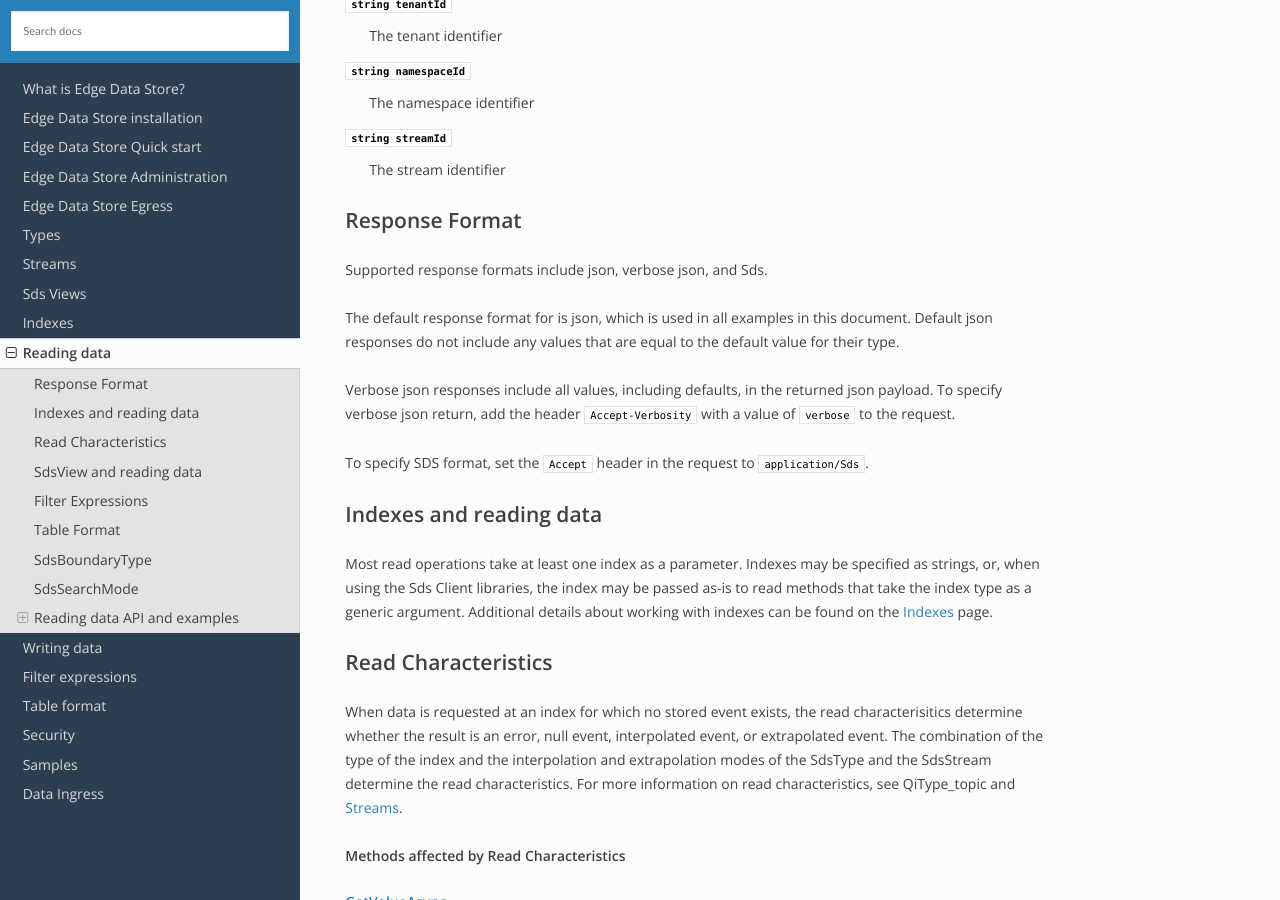
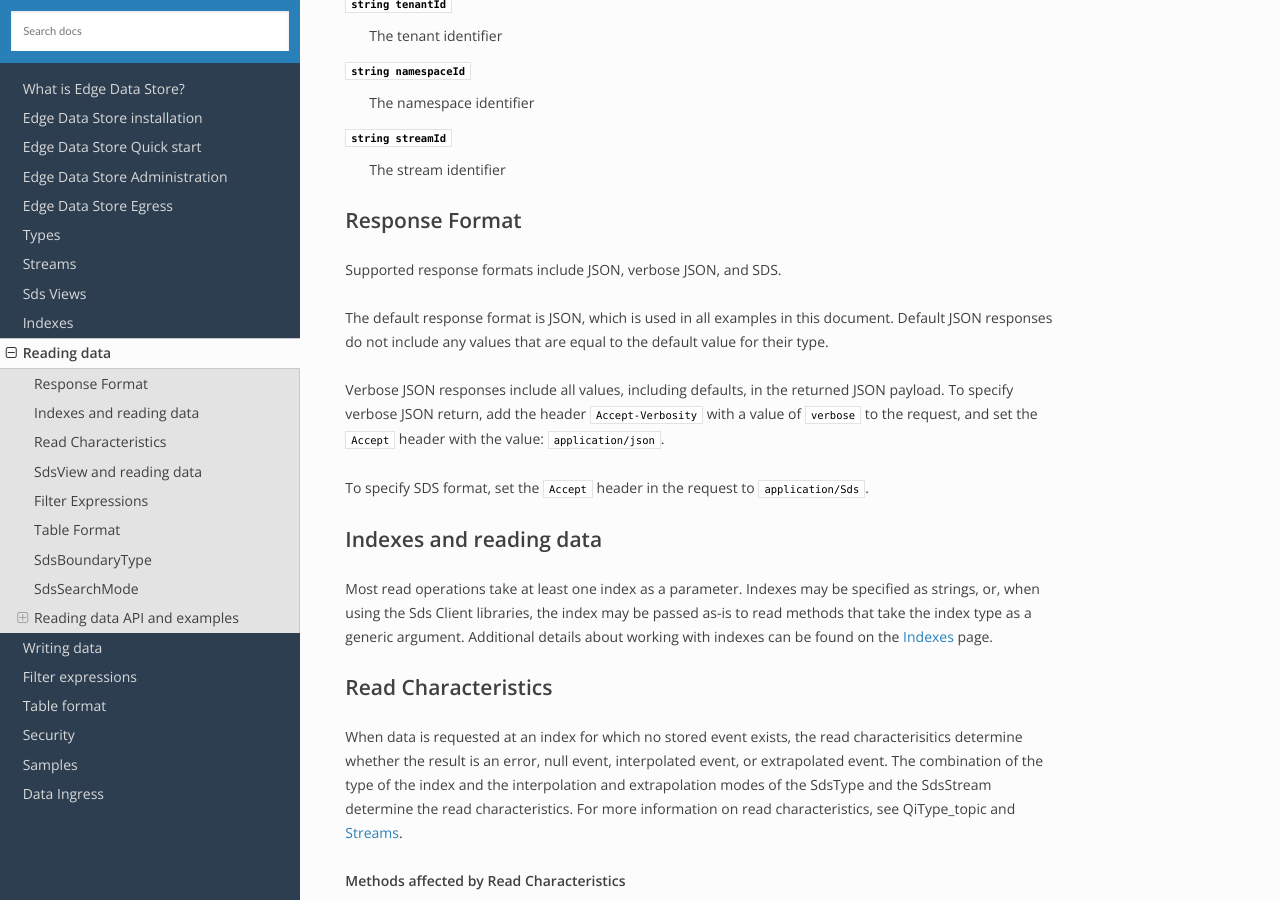
Before and after one commit to fgasparro/EdgeDS-Docs, a Sphinx documentation site: the page built from docs/Reading_Data.rst, in a window 1280 px wide and 900 px high, scrolled down 964 px. Built offline with Sphinx 7.4.7 and the Read the Docs theme 2.0.0, drawn with Linux system fonts in a browser that asks for light colours.

Commit message:
Update Reading_Data.rst

```diff
--- a/docs/Reading_Data.rst
+++ b/docs/Reading_Data.rst
@@ -47,15 +47,17 @@ All reads are HTTP GET actions. Reading data involves getting events from stream
 Response Format
 ---------------
 
-Supported response formats include json, verbose json, and Sds.
+Supported response formats include JSON, verbose JSON, and SDS.
 
-The default response format for is json, which is used in all examples in this document.  Default json
+The default response format is JSON, which is used in all examples in this document.  Default JSON
 responses do not include any values that are equal to the default value for their type.
 
-Verbose json responses include all values, including defaults, in the returned json payload. To specify
-verbose json return, add the header ``Accept-Verbosity`` with a value of ``verbose`` to the request.
+Verbose JSON responses include all values, including defaults, in the returned JSON payload. To specify
+verbose JSON return, add the header ``Accept-Verbosity`` with a value of ``verbose`` to the request, and
+set the ``Accept`` header with the value: ``application/json``.
 
 To specify SDS format, set the ``Accept`` header in the request to ``application/Sds``.
+
 
 Indexes and reading data
 ------------------------
```
